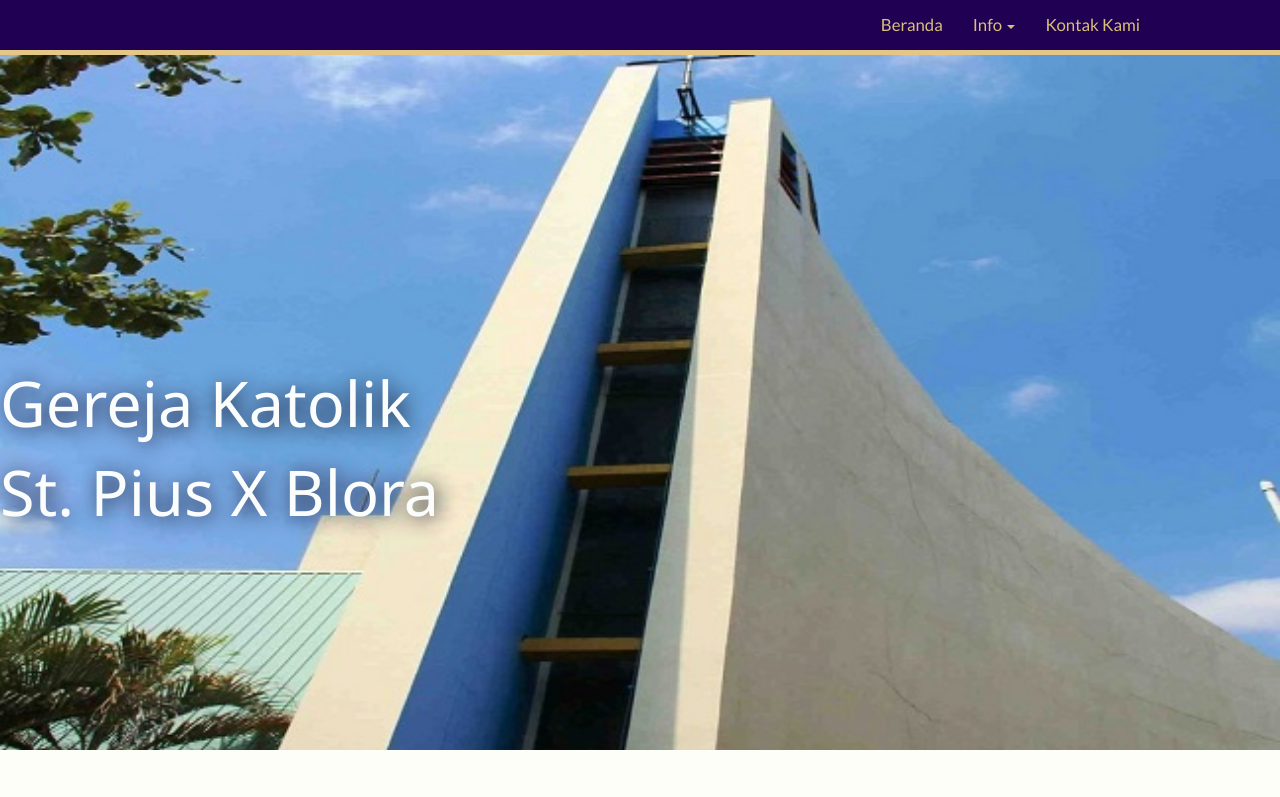
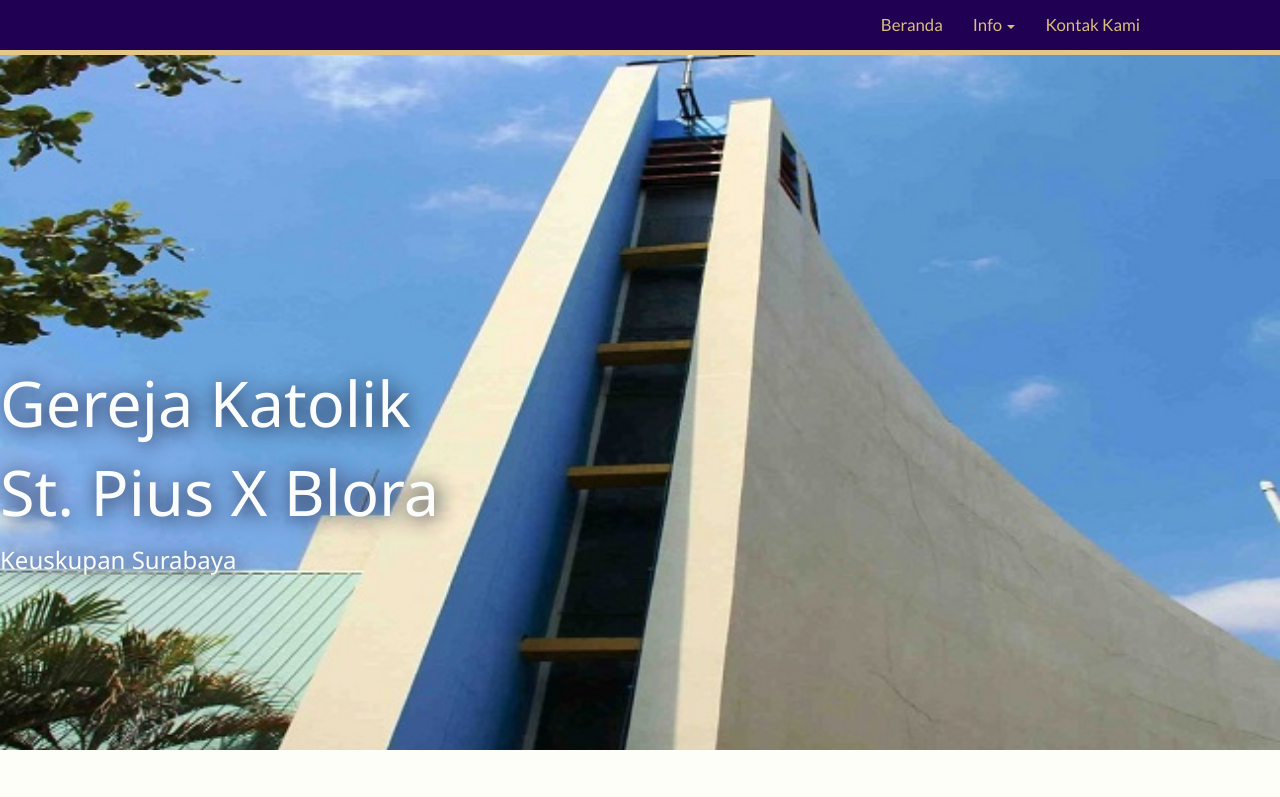
Before and after one commit to penzzzluv/uas_menpro_js, a plain HTML site: page index.html in a window 1280 px wide. Shown: the top 797 px of the page. Drawn offline with nearby package versions, Linux system fonts and the light colour scheme.

Commit message:
Update index.html

```diff
--- a/index.html
+++ b/index.html
@@ -59,6 +59,7 @@
       <div class="jumbotron">
         <h1>Gereja Katolik</h1>
         <h1>St. Pius X Blora</h1>
+          <h3> Keuskupan Surabaya </h3>
       </div>
     </div>
   </section>
```
